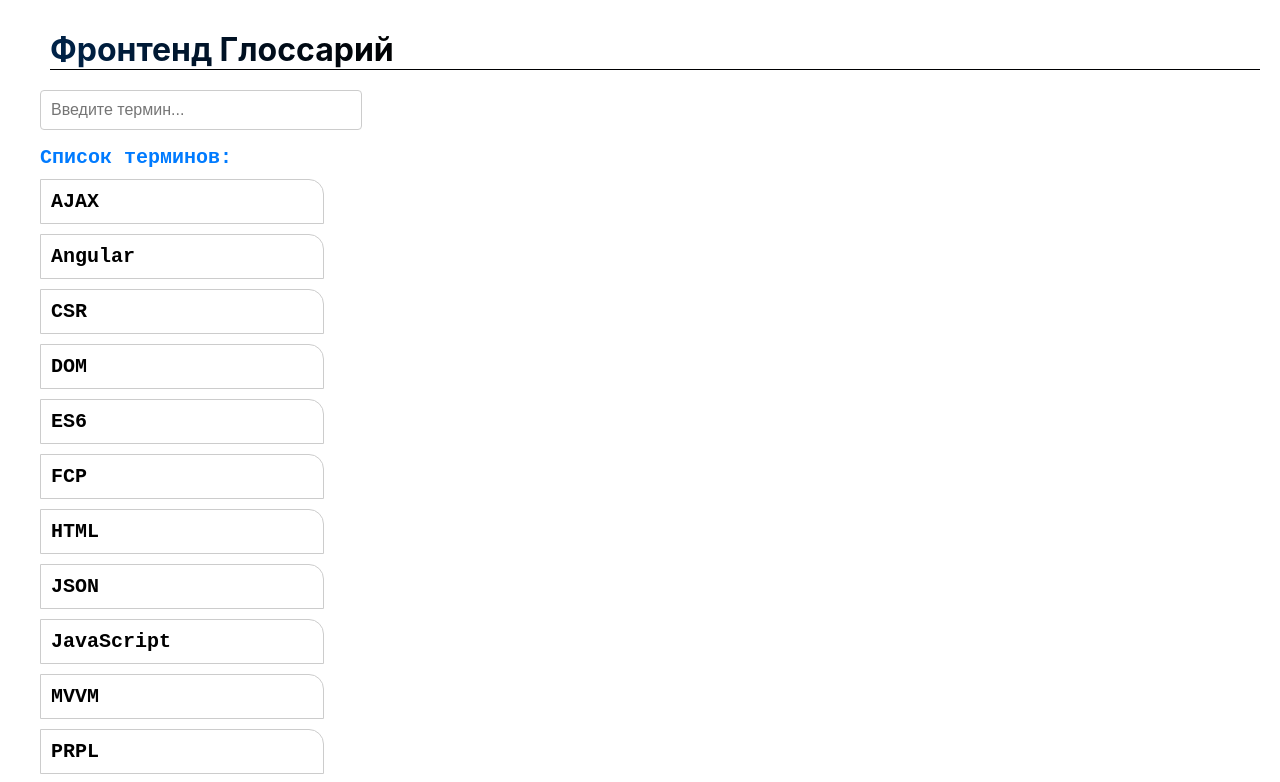
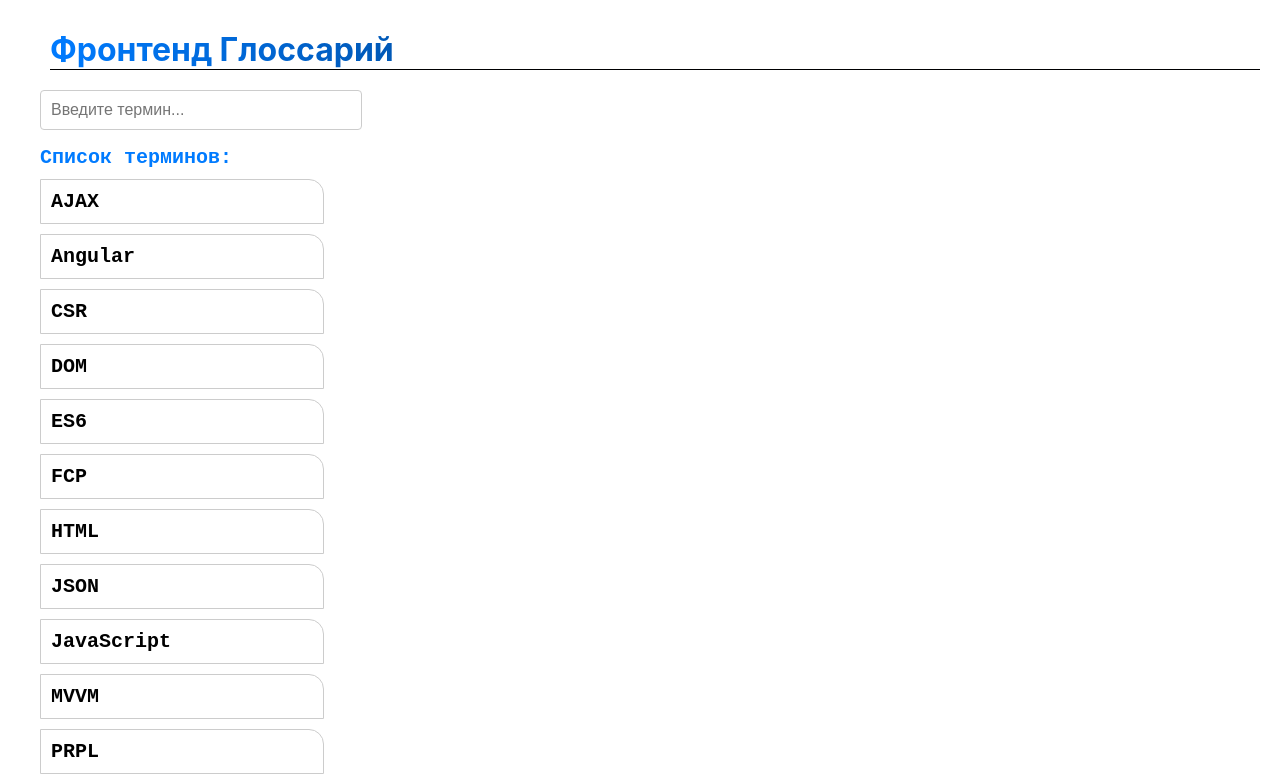
Before and after one commit to Venjerin/glossary-react, a React (Create React App) app: page / in a window 1280 px wide. Shown: the top 782 px of the page. Built offline with nearby package versions, Linux system fonts and the light colour scheme.

Commit message:
remove animation

```diff
--- a/src/App.module.css
+++ b/src/App.module.css
@@ -14,12 +14,6 @@
   color: transparent; /* Делает текст прозрачным */
   background-size: 200% 100%; /* Размер градиента (ширина больше, чем надо) */
   background-position: 00%; /* Начальная позиция градиента (с крайней правой стороны) */
-  animation: gradientChange 5s linear infinite; /* Запускает анимацию */
-}
-
-@keyframes gradientChange {
-  0% { background-position: 100%; } /* Начало анимации (крайнее правое положение) */
-  100% { background-position: -100%; } /* Конец анимации (крайнее левое положение) */
 }
 
 .termList {
```
